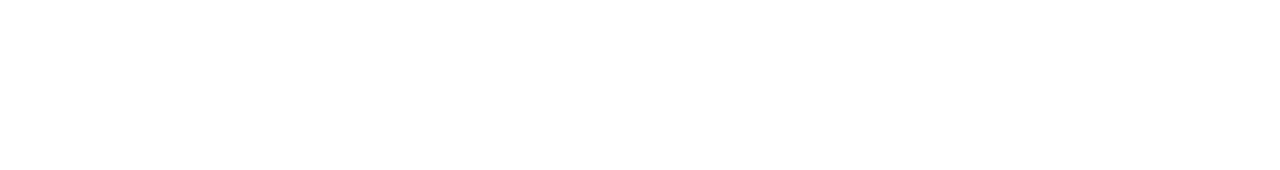
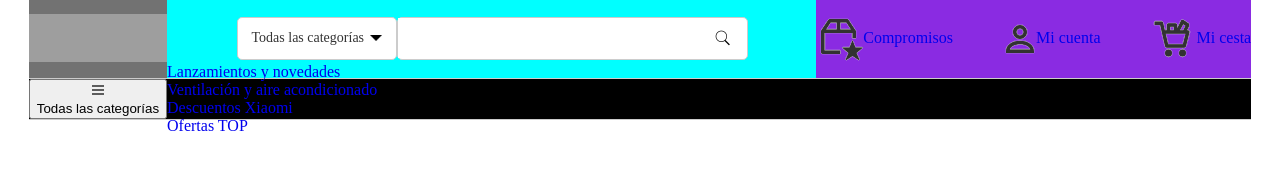
Before and after one commit to AMelendez-27/Proyecto_PComponentes, a plain HTML site: page index.html in a window 1280 px wide. Drawn offline with Linux system fonts and the light colour scheme; grey boxes are pictures that could not be loaded.

Commit message:
HEADER PARTE 1 [ACABADO]
Parte 1 del header terminada

```diff
--- a/index.html
+++ b/index.html
@@ -6,5 +6,189 @@
     <link rel="stylesheet" href="style.css" />
     <title>Proyecto 1 Àlex Meléndez</title>
   </head>
-  <body></body>
+  <body>
+    <header>
+      <div class="nav_bar1">
+        <div>
+          <a href="#">
+            <img
+              class="logo"
+              src="https://cdn.pccomponentes.com/img/logos/logo-pccomponentes.svg"
+              alt="Logo"
+            />
+          </a>
+        </div>
+        <div class="filtro">
+          <div class="categorias">
+            <span>Todas las categorías</span>
+            <img
+              class="nav_arrow"
+              src="./src/nav_arrow.png"
+              alt="Flecha de navegación"
+            />
+          </div>
+          <div class="container_buscador">
+            <form novalidate></form>
+            <div class="buscador">
+              <div class="container_label_buscar">
+                <input class="buscar" aria-label="Buscar" />
+              </div>
+              <div class="container_lupa">
+                <button class="boton_buscador">
+                  <img
+                    class="lupa"
+                    src="./src/lupa.png"
+                    alt="Lupa, botón de busqueda"
+                  />
+                </button>
+              </div>
+            </div>
+          </div>
+        </div>
+        <nav class="navegation_menu">
+          <ul>
+            <li class="li1">
+              <a class="a_compromiso" href="#">
+                <div class="container_l1">
+                  <img src="./src/Compromiso.png" alt="Icono caja" />
+                  <span>Compromisos</span>
+                </div>
+              </a>
+            </li>
+            <li class="li2">
+              <a class="a_cuenta" href="#">
+                <div class="container_l2">
+                  <img src="./src/mi_cuenta.png" alt="Icono perfil" />
+                  <span>Mi cuenta</span>
+                </div>
+              </a>
+            </li>
+            <li class="li3">
+              <a class="a_cesta" href="#">
+                <div class="container_l3">
+                  <img src="./src/Carrito.png" alt="Icono cesta de la compra" />
+                  <span>Mi cesta</span>
+                </div>
+              </a>
+            </li>
+          </ul>
+        </nav>
+      </div>
+      <div class="nav_bar2">
+        <div>
+          <button class="boton_menu_categorias">
+            <div class="menu_categorias">
+              <div class="div_categorias">
+                <img
+                  class="icon_menu_categorias"
+                  src="./src/icono_menu_categorias.png"
+                  alt="Icono menu categorias"
+                />
+              </div>
+              <span>Todas las categorías</span>
+            </div>
+          </button>
+        </div>
+        <nav class="nav_opciones_menu">
+          <div class="opciones_menu">
+            <div class="menu_lanzamientos">
+              <a href="#">
+                <span>Lanzamientos y novedades</span>
+              </a>
+            </div>
+            <div class="menu_ventilacion">
+              <a href="#">
+                <span>Ventilación y aire acondicionado</span>
+              </a>
+            </div>
+            <div class="menu_xiaomi">
+              <a href="#">
+                <span>Descuentos Xiaomi</span>
+              </a>
+            </div>
+            <div class="menu_ofertas">
+              <a href="#">
+                <span>Ofertas TOP</span>
+              </a>
+            </div>
+          </div>
+        </nav>
+      </div>
+    </header>
+
+    <main>
+      <section class="hero">
+        <!-- grid -->
+        <div></div>
+        <div></div>
+        <div></div>
+        <div></div>
+        <div></div>
+        <div></div>
+        <div></div>
+      </section>
+      <section class="top_sellers">
+        <!-- grid -->
+        <div></div>
+        <div></div>
+        <div></div>
+        <div></div>
+        <div></div>
+        <div></div>
+      </section>
+      <section class="our_brands">
+        <div></div>
+        <div></div>
+        <div></div>
+        <div></div>
+        <div></div>
+        <div></div>
+        <div></div>
+        <div></div>
+      </section>
+    </main>
+    <footer>
+      <div>
+        <nav>
+          <span></span>
+          <nav>
+            <ul></ul>
+          </nav>
+        </nav>
+      </div>
+      <div>
+        <nav>
+          <span></span>
+          <nav>
+            <ul></ul>
+          </nav>
+        </nav>
+      </div>
+      <div>
+        <nav>
+          <span></span>
+          <nav>
+            <ul></ul>
+          </nav>
+        </nav>
+      </div>
+      <div>
+        <nav>
+          <span></span>
+          <nav>
+            <ul></ul>
+          </nav>
+        </nav>
+      </div>
+      <div>
+        <nav>
+          <span></span>
+          <nav>
+            <ul></ul>
+          </nav>
+        </nav>
+      </div>
+      <div></div>
+    </footer>
+  </body>
 </html>
--- a/style.css
+++ b/style.css
@@ -0,0 +1,163 @@
+@media (min-width: 67em) {
+  .nav_bar1 {
+    height: 5rem;
+    border-bottom: 1px solid #cccccc;
+  }
+  .nav_bar2 {
+    height: 2.5rem;
+    border-bottom: 1px solid #cccccc;
+  }
+
+  /*------------------BARRA DE NAVEGACION 1------------------*/
+  .nav_bar1 {
+    max-width: 100%;
+    border-bottom: 1px solid #cccccc;
+    background: #727272;
+    margin: 0 1.3em;
+    display: flex;
+    align-items: center;
+    justify-content: space-evenly;
+  }
+  /*------LOGO / HOME-------*/
+  .logo {
+    width: 138px;
+    max-height: 48px;
+    background-color: chartreuse;
+  }
+  /*------BUSCADOR POR CATEGORIA-------*/
+  .filtro {
+    display: flex;
+    height: 100%;
+    width: 100%;
+    max-width: 600px;
+    align-items: center;
+    padding-left: 70px;
+    padding-right: 70px;
+    color: rgb(51, 51, 51);
+    font-size: 0.875rem;
+    font-weight: 400;
+    line-height: 1.25rem;
+    background-color: aqua;
+  }
+
+  .categorias {
+    display: flex;
+    align-items: center;
+    justify-content: center;
+    background-color: white;
+    box-sizing: border-box;
+    min-width: 160px;
+    height: 43px;
+    border: 1px solid rgb(204, 204, 204);
+    border-radius: 5px;
+    cursor: pointer;
+  }
+
+  .nav_arrow {
+    width: 12px;
+    height: 12px;
+    margin-left: 6px;
+  }
+
+  .container_buscador {
+    width: 100%;
+    max-width: 400px;
+  }
+
+  .buscador {
+    display: flex;
+    align-items: center;
+    height: 41px;
+    min-width: 154px;
+    width: 100%;
+    border: 1px solid rgb(204, 204, 204);
+    background-color: white;
+    border-radius: 5px;
+  }
+
+  .container_label_buscar {
+    width: 100%;
+    max-width: 400px;
+  }
+
+  .buscar {
+    width: 100%;
+    min-width: 152px;
+    height: 38px;
+    border: 0;
+    margin-right: 30px;
+    background-color: none;
+  }
+
+  .container_lupa {
+    margin: 0 10px;
+  }
+
+  .boton_buscador {
+    background-color: transparent;
+    border: none;
+    margin-top: 5px;
+    cursor: pointer;
+  }
+
+  .lupa {
+    width: 16px;
+    height: 16px;
+  }
+  /*------ZONA CLIENTE-------*/
+  .navegation_menu {
+    display: flex;
+    height: 100%;
+    width: 100%;
+    max-width: 435px;
+    background-color: blueviolet;
+  }
+  ul {
+    display: flex;
+    width: 100%;
+    list-style: none;
+    justify-content: space-between;
+    align-items: center;
+    padding-inline-start: 0px;
+  }
+
+  a {
+    text-decoration: none;
+    display: flex;
+    align-items: center;
+    width: 100%;
+  }
+
+  .container_l1 {
+    display: flex;
+    align-items: center;
+    width: 100%;
+  }
+
+  .container_l2 {
+    display: flex;
+    align-items: center;
+    width: 100%;
+  }
+
+  .container_l3 {
+    display: flex;
+    align-items: center;
+    width: 100%;
+  }
+  /*------------------BARRA DE NAVEGACION 2------------------*/
+  .nav_bar2 {
+    position: relative;
+    max-width: 100%;
+    border-bottom: 1px solid #cccccc;
+    margin: 0 1.3em;
+    background: #000000;
+    display: flex;
+    align-items: center;
+  }
+}
+
+header {
+  position: relative;
+  top: -10px;
+}
```
Also changed, not shown: src/Carrito.png (added), src/Compromiso.png (added), src/icono_menu_categorias.png (added), src/lupa.png (added), src/mi_cuenta.png (added), src/nav_arrow.png (added).
